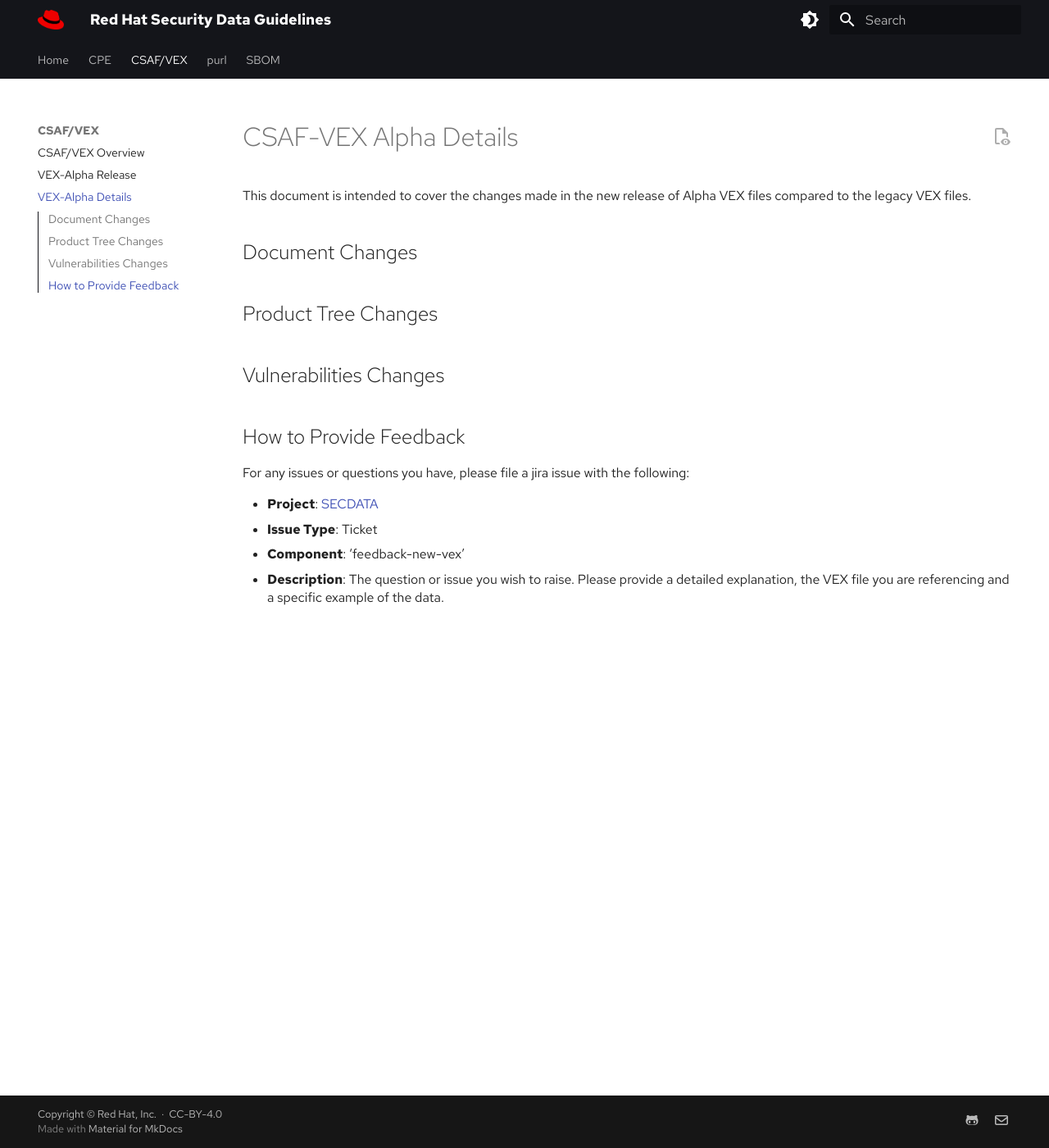
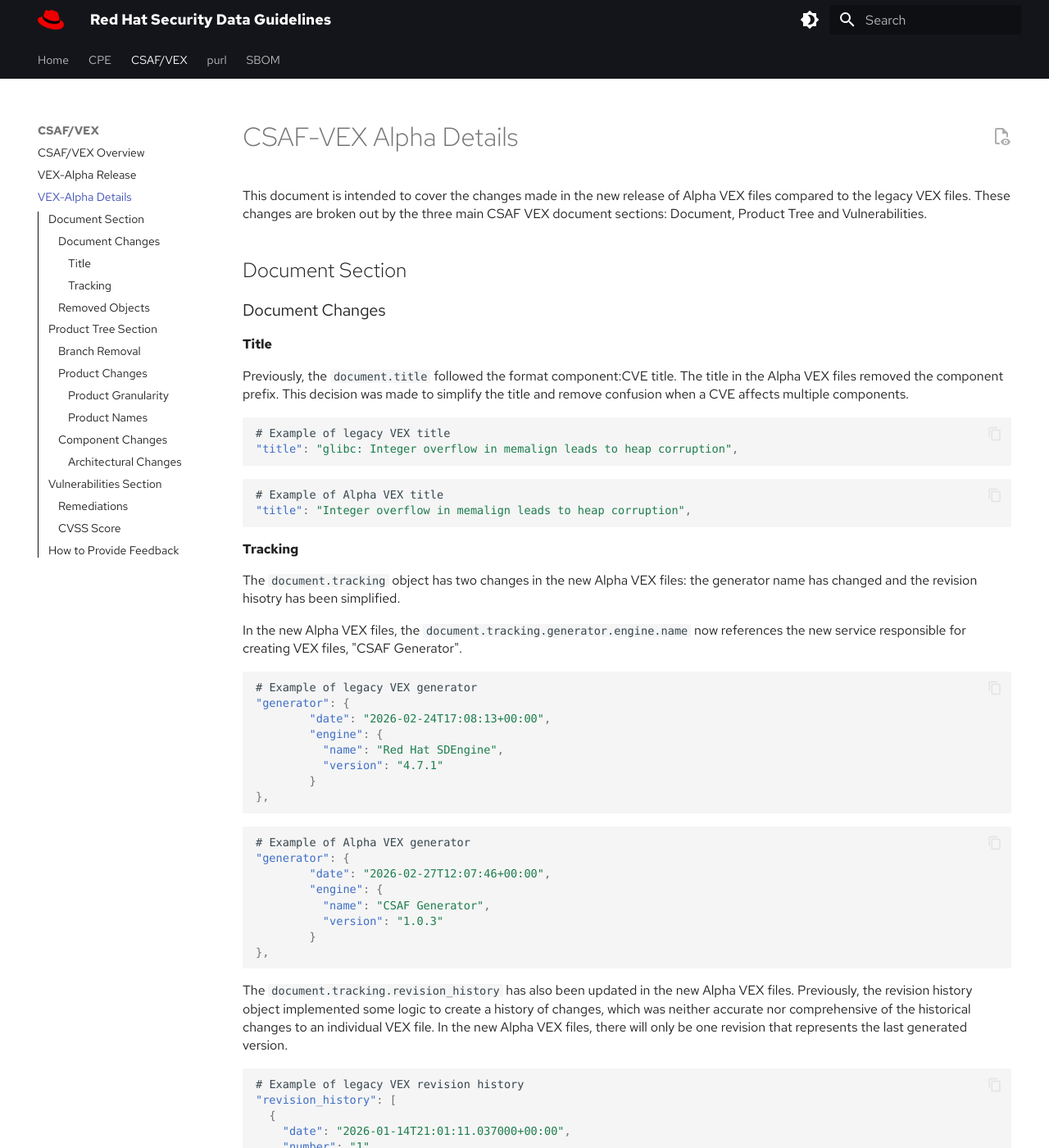
Before and after one commit to RedHatProductSecurity/security-data-guidelines, an MkDocs documentation site: the page built from docs/vex-alpha-details.md, in a window 1280 px wide and 1400 px high. Shown: the whole window at 82% size. Built offline with MkDocs 1.6.1 and Material for MkDocs 9.7.7, drawn with Linux system fonts in a browser that asks for light colours; some web fonts are replaced; some of the changed text lies outside the part shown.

Commit message:
Changes to document section added

````diff
--- a/docs/vex-alpha-details.md
+++ b/docs/vex-alpha-details.md
@@ -1,12 +1,115 @@
 # CSAF-VEX Alpha Details
 
-This document is intended to cover the changes made in the new release of Alpha VEX files compared to the legacy VEX files.
+This document is intended to cover the changes made in the new release of Alpha VEX files compared to the legacy VEX files. These changes are broken out by the three main CSAF VEX document sections: Document, Product Tree and Vulnerabilities.
 
-## Document Changes
+## Document Section
 
-## Product Tree Changes
+### Document Changes
 
-## Vulnerabilities Changes
+#### Title
+Previously, the `document.title` followed the format component:CVE title. The title in the Alpha VEX files removed the component prefix. This decision was made to simplify the title and remove confusion when a CVE affects multiple components.
+
+```json
+# Example of legacy VEX title
+"title": "glibc: Integer overflow in memalign leads to heap corruption",
+```
+
+```json
+# Example of Alpha VEX title
+"title": "Integer overflow in memalign leads to heap corruption",
+```
+
+#### Tracking
+The `document.tracking` object has two changes in the new Alpha VEX files: the generator name has changed and the revision hisotry has been simplified.
+
+In the new Alpha VEX files, the `document.tracking.generator.engine.name` now references the new service responsible for creating VEX files, "CSAF Generator".
+
+```json
+# Example of legacy VEX generator
+"generator": {
+        "date": "2026-02-24T17:08:13+00:00",
+        "engine": {
+          "name": "Red Hat SDEngine",
+          "version": "4.7.1"
+        }
+},
+
+```
+
+```json
+# Example of Alpha VEX generator
+"generator": {
+        "date": "2026-02-27T12:07:46+00:00",
+        "engine": {
+          "name": "CSAF Generator",
+          "version": "1.0.3"
+        }
+},
+```
+
+The `document.tracking.revision_history` has also been updated in the new Alpha VEX files. Previously, the revision history object implemented some logic to create a history of changes, which was neither accurate nor comprehensive of the historical changes to an individual VEX file. In the new Alpha VEX files, there will only be one revision that represents the last generated version.
+
+```json
+# Example of legacy VEX revision history
+"revision_history": [
+  {
+    "date": "2026-01-14T21:01:11.037000+00:00",
+    "number": "1",
+    "summary": "Initial version"
+  },
+  {
+    "date": "2026-02-10T16:17:28+00:00",
+    "number": "2",
+    "summary": "Current version"
+  },
+  {
+    "date": "2026-02-24T17:08:13+00:00",
+    "number": "3",
+    "summary": "Last generated version"
+  }
+],
+```
+
+```json
+# Example of Alpha VEX revision history
+"revision_history": [
+  {
+    "date": "2026-02-27T12:07:46+00:00",
+    "number": "1",
+    "summary": "Last generated version"
+  }
+],
+
+```
+
+### Removed Objects
+The following optional objects were removed in the Document section and will not be present in the new Alpha VEX files:
+
+* `document.distribution`
+* `document.lang`
+* `document.notes`
+* `document.references`
+
+
+## Product Tree Section
+
+### Branch Removal
+
+### Product Changes
+
+#### Product Granularity
+
+#### Product Names
+
+### Component Changes
+
+#### Architectural Changes
+
+## Vulnerabilities Section
+
+### Remediations
+
+### CVSS Score
 
 ## How to Provide Feedback
 
````
